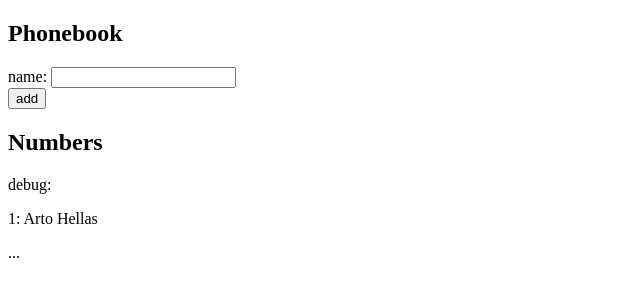
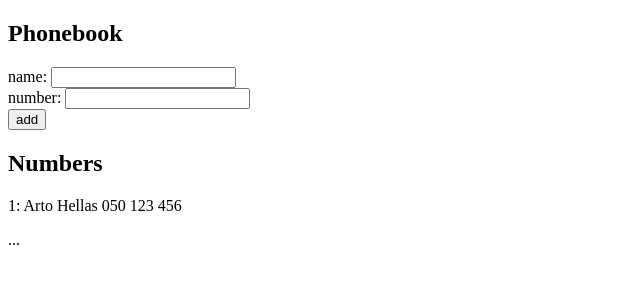
Before and after one commit to miikamoii/Fullstack-Open-22, a React (Create React App) app in the folder osa_2/puhelinluettelo/: page / in a window 1280 px wide. Shown: the top 300 px of the page, without its empty margins (0-640 px from the left). Built offline with nearby package versions, Linux system fonts and the light colour scheme.

Commit message:
puhelinluettelo v.2.8

```diff
--- a/osa_2/puhelinluettelo/src/App.js
+++ b/osa_2/puhelinluettelo/src/App.js
@@ -2,12 +2,16 @@
 
 const App = () => {
   const [persons, setPersons] = useState([
-    { name: 'Arto Hellas'}
+    {
+      name: 'Arto Hellas',
+      number: "050 123 456"
+    }
   ])
 
   const [newName, setNewName] = useState('')
+  const [newNumber, setNewNumber] = useState('')
 
-//id:t henkilöille
+  //id:t henkilöille
   persons.forEach((item, i) => {
     item.id = i + 1;
   })
@@ -16,21 +20,29 @@
     event.preventDefault()
     const personObject = {
       name: newName,
+      number: newNumber,
       id: persons.length + 1,
     }
 
     if (persons.some(element => element.name === newName)) {
       alert(newName + " is already in the phonebook")
+      setNewName("")
+      setNewNumber("")
     }
     else {
       console.log("Name was added " + newName)
       setPersons(persons.concat(personObject))
       setNewName("")
+      setNewNumber("")
     }
   }
 
   const handlePersonChange = (event) => {
     setNewName(event.target.value)
+  }
+
+  const handleNumberChange = (event) => {
+    setNewNumber(event.target.value)
   }
 
   return (
@@ -42,18 +54,22 @@
             value={newName}
             onChange={handlePersonChange}
           />
+          <div>
+            number: <input value={newNumber}
+              onChange={handleNumberChange}
+            />
+          </div>
         </div>
         <div>
           <button type="submit">add</button>
         </div>
       </form>
       <h2>Numbers</h2>
-      <div>debug: {newName}</div>
       <div>
         {persons.map(person =>
-        <p key={person.id}>
-          {person.id}: {person.name}
-        </p>)}
+          <p key={person.id}>
+            {person.id}: {person.name} {person.number}
+          </p>)}
       </div>
       ...
     </div>
```
